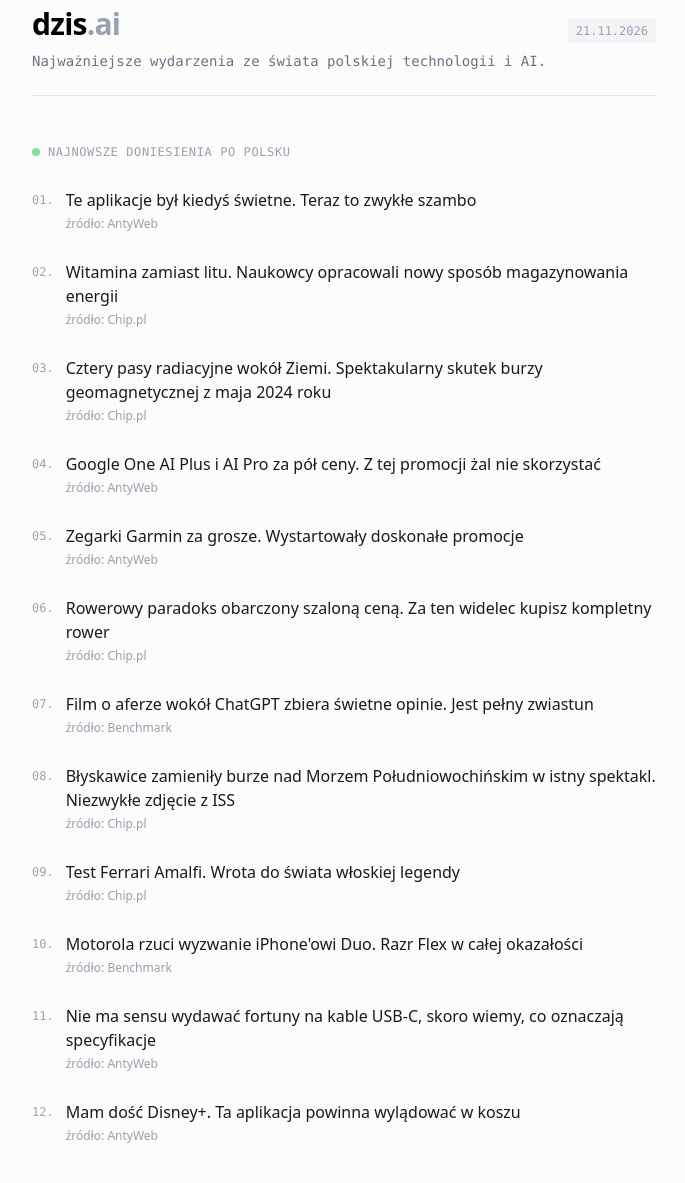
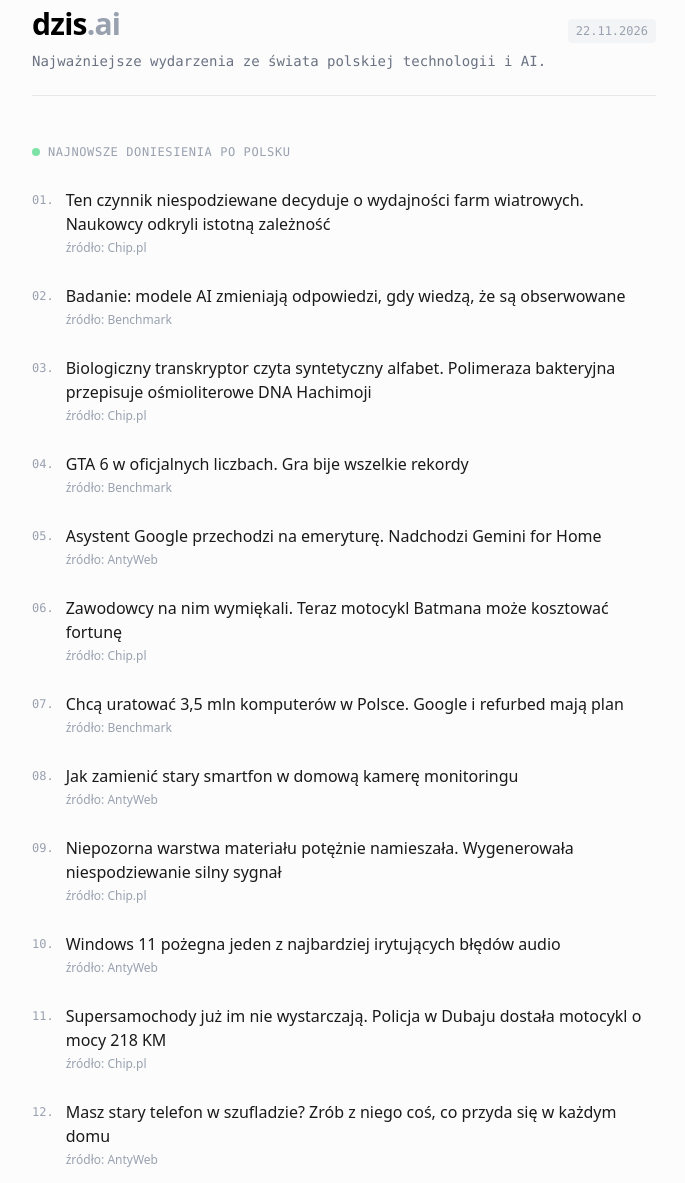
Before and after one commit to pmenclewicz/dzis-ai, a plain HTML site: page index.html in a window 1280 px wide. Shown: the part 58-1241 px from the top of the page, without its empty margins (296-981 px from the left). Drawn offline with nearby package versions, Linux system fonts and the light colour scheme.

Commit message:
Automatyczna aktualizacja: Sun Nov 22 13:58:09 UTC 2026

```diff
--- a/index.html
+++ b/index.html
@@ -11,7 +11,7 @@
         <header class="mb-12 border-b border-gray-200 pb-6">
             <div class="flex justify-between items-baseline">
                 <h1 class="text-3xl font-black tracking-tight text-black">dzis<span class="text-gray-400">.ai</span></h1>
-                <span class="text-xs font-mono text-gray-400 bg-gray-100 px-2 py-1 rounded">21.11.2026</span>
+                <span class="text-xs font-mono text-gray-400 bg-gray-100 px-2 py-1 rounded">22.11.2026</span>
             </div>
             <p class="text-sm text-gray-500 mt-2 font-mono">Najważniejsze wydarzenia ze świata polskiej technologii i AI.</p>
         </header>
@@ -24,11 +24,59 @@
                 <ul class="space-y-1">
 
             <li>
-                <a href="https://antyweb.pl/te-aplikacje-byl-kiedys-swietne-teraz-to-zwykle-szambo" target="_blank" class="block group py-3 border-b border-gray-100 last:border-0">
+                <a href="https://www.chip.pl/2026/11/wydajnosc-farm-wiatrowych-czynnik-chmury" target="_blank" class="block group py-3 border-b border-gray-100 last:border-0">
                     <div class="flex items-start">
                         <span class="text-gray-400 font-mono text-xs mr-3 mt-1">01.</span>
                         <div>
-                            <span class="group-hover:text-black text-[#1a1a1a] text-base font-medium transition-colors duration-200">Te aplikacje był kiedyś świetne. Teraz to zwykłe szambo</span>
+                            <span class="group-hover:text-black text-[#1a1a1a] text-base font-medium transition-colors duration-200">Ten czynnik niespodziewane decyduje o wydajności farm wiatrowych. Naukowcy odkryli istotną zależność</span>
+                            <span class="block text-xs text-gray-400 mt-1">źródło: Chip.pl</span>
+                        </div>
+                    </div>
+                </a>
+            </li>
+
+            <li>
+                <a href="https://www.benchmark.pl/badanie-modele-ai-zmieniaja-odpowiedzi-gdy-wiedza-ze-sa-obserwowane-7351665071802368a" target="_blank" class="block group py-3 border-b border-gray-100 last:border-0">
+                    <div class="flex items-start">
+                        <span class="text-gray-400 font-mono text-xs mr-3 mt-1">02.</span>
+                        <div>
+                            <span class="group-hover:text-black text-[#1a1a1a] text-base font-medium transition-colors duration-200">Badanie: modele AI zmieniają odpowiedzi, gdy wiedzą, że są obserwowane</span>
+                            <span class="block text-xs text-gray-400 mt-1">źródło: Benchmark</span>
+                        </div>
+                    </div>
+                </a>
+            </li>
+
+            <li>
+                <a href="https://www.chip.pl/2026/11/biologiczny-transkryptor-czyta-syntetyczny-alfabet-polimeraza-bakteryjna-przepisuje-osmioliterowe-dna-hachimoji" target="_blank" class="block group py-3 border-b border-gray-100 last:border-0">
+                    <div class="flex items-start">
+                        <span class="text-gray-400 font-mono text-xs mr-3 mt-1">03.</span>
+                        <div>
+                            <span class="group-hover:text-black text-[#1a1a1a] text-base font-medium transition-colors duration-200">Biologiczny transkryptor czyta syntetyczny alfabet. Polimeraza bakteryjna przepisuje ośmioliterowe DNA Hachimoji</span>
+                            <span class="block text-xs text-gray-400 mt-1">źródło: Chip.pl</span>
+                        </div>
+                    </div>
+                </a>
+            </li>
+
+            <li>
+                <a href="https://www.benchmark.pl/gta-6-w-oficjalnych-liczbach-gra-bije-wszelkie-rekordy-7353744560527392a" target="_blank" class="block group py-3 border-b border-gray-100 last:border-0">
+                    <div class="flex items-start">
+                        <span class="text-gray-400 font-mono text-xs mr-3 mt-1">04.</span>
+                        <div>
+                            <span class="group-hover:text-black text-[#1a1a1a] text-base font-medium transition-colors duration-200">GTA 6 w oficjalnych liczbach. Gra bije wszelkie rekordy</span>
+                            <span class="block text-xs text-gray-400 mt-1">źródło: Benchmark</span>
+                        </div>
+                    </div>
+                </a>
+            </li>
+
+            <li>
+                <a href="https://antyweb.pl/asystent-google-przechodzi-na-emeryture-nadchodzi-gemini-for-home" target="_blank" class="block group py-3 border-b border-gray-100 last:border-0">
+                    <div class="flex items-start">
+                        <span class="text-gray-400 font-mono text-xs mr-3 mt-1">05.</span>
+                        <div>
+                            <span class="group-hover:text-black text-[#1a1a1a] text-base font-medium transition-colors duration-200">Asystent Google przechodzi na emeryturę. Nadchodzi Gemini for Home</span>
                             <span class="block text-xs text-gray-400 mt-1">źródło: AntyWeb</span>
                         </div>
                     </div>
@@ -36,11 +84,11 @@
             </li>
 
             <li>
-                <a href="https://www.chip.pl/2026/11/witamina-b12-zamiast-litu-akumulator" target="_blank" class="block group py-3 border-b border-gray-100 last:border-0">
+                <a href="https://www.chip.pl/2026/11/motocykl-batmana-batpod-aucja" target="_blank" class="block group py-3 border-b border-gray-100 last:border-0">
                     <div class="flex items-start">
-                        <span class="text-gray-400 font-mono text-xs mr-3 mt-1">02.</span>
+                        <span class="text-gray-400 font-mono text-xs mr-3 mt-1">06.</span>
                         <div>
-                            <span class="group-hover:text-black text-[#1a1a1a] text-base font-medium transition-colors duration-200">Witamina zamiast litu. Naukowcy opracowali nowy sposób magazynowania energii</span>
+                            <span class="group-hover:text-black text-[#1a1a1a] text-base font-medium transition-colors duration-200">Zawodowcy na nim wymiękali. Teraz motocykl Batmana może kosztować fortunę</span>
                             <span class="block text-xs text-gray-400 mt-1">źródło: Chip.pl</span>
                         </div>
                     </div>
@@ -48,11 +96,35 @@
             </li>
 
             <li>
-                <a href="https://www.chip.pl/2026/11/cztery-pasy-radiacyjne-wokol-ziemi-spektakularny-skutek-burzy-geomagnetycznej-z-maja-2024-roku" target="_blank" class="block group py-3 border-b border-gray-100 last:border-0">
+                <a href="https://www.benchmark.pl/chca-uratowac-3-5-mln-komputerow-w-polsce-google-i-refurbed-maja-plan-7353730751784992a" target="_blank" class="block group py-3 border-b border-gray-100 last:border-0">
                     <div class="flex items-start">
-                        <span class="text-gray-400 font-mono text-xs mr-3 mt-1">03.</span>
+                        <span class="text-gray-400 font-mono text-xs mr-3 mt-1">07.</span>
                         <div>
-                            <span class="group-hover:text-black text-[#1a1a1a] text-base font-medium transition-colors duration-200">Cztery pasy radiacyjne wokół Ziemi. Spektakularny skutek burzy geomagnetycznej z maja 2024 roku</span>
+                            <span class="group-hover:text-black text-[#1a1a1a] text-base font-medium transition-colors duration-200">Chcą uratować 3,5 mln komputerów w Polsce. Google i refurbed mają plan</span>
+                            <span class="block text-xs text-gray-400 mt-1">źródło: Benchmark</span>
+                        </div>
+                    </div>
+                </a>
+            </li>
+
+            <li>
+                <a href="https://antyweb.pl/jak-zamienic-stary-smartfon-w-domowa-kamere-monitoringu" target="_blank" class="block group py-3 border-b border-gray-100 last:border-0">
+                    <div class="flex items-start">
+                        <span class="text-gray-400 font-mono text-xs mr-3 mt-1">08.</span>
+                        <div>
+                            <span class="group-hover:text-black text-[#1a1a1a] text-base font-medium transition-colors duration-200">Jak zamienić stary smartfon w domową kamerę monitoringu</span>
+                            <span class="block text-xs text-gray-400 mt-1">źródło: AntyWeb</span>
+                        </div>
+                    </div>
+                </a>
+            </li>
+
+            <li>
+                <a href="https://www.chip.pl/2026/11/niespodziewanie-silny-sygnal-warstwa-materialu" target="_blank" class="block group py-3 border-b border-gray-100 last:border-0">
+                    <div class="flex items-start">
+                        <span class="text-gray-400 font-mono text-xs mr-3 mt-1">09.</span>
+                        <div>
+                            <span class="group-hover:text-black text-[#1a1a1a] text-base font-medium transition-colors duration-200">Niepozorna warstwa materiału potężnie namieszała. Wygenerowała niespodziewanie silny sygnał</span>
                             <span class="block text-xs text-gray-400 mt-1">źródło: Chip.pl</span>
                         </div>
                     </div>
@@ -60,11 +132,11 @@
             </li>
 
             <li>
-                <a href="https://antyweb.pl/google-one-ai-plus-i-ai-pro-za-pol-ceny-z-tej-promocji-zal-nie-skorzystac" target="_blank" class="block group py-3 border-b border-gray-100 last:border-0">
+                <a href="https://antyweb.pl/windows-11-pozegna-jeden-z-najbardziej-irytujacych-bledow-audio" target="_blank" class="block group py-3 border-b border-gray-100 last:border-0">
                     <div class="flex items-start">
-                        <span class="text-gray-400 font-mono text-xs mr-3 mt-1">04.</span>
+                        <span class="text-gray-400 font-mono text-xs mr-3 mt-1">10.</span>
                         <div>
-                            <span class="group-hover:text-black text-[#1a1a1a] text-base font-medium transition-colors duration-200">Google One AI Plus i AI Pro za pół ceny. Z tej promocji żal nie skorzystać</span>
+                            <span class="group-hover:text-black text-[#1a1a1a] text-base font-medium transition-colors duration-200">Windows 11 pożegna jeden z najbardziej irytujących błędów audio</span>
                             <span class="block text-xs text-gray-400 mt-1">źródło: AntyWeb</span>
                         </div>
                     </div>
@@ -72,23 +144,11 @@
             </li>
 
             <li>
-                <a href="https://antyweb.pl/zegarki-garmin-za-grosze-wystartowaly-doskonale-promocje" target="_blank" class="block group py-3 border-b border-gray-100 last:border-0">
+                <a href="https://www.chip.pl/2026/11/dubaj-policja-supermotocykl-bmw-m-1000-rr" target="_blank" class="block group py-3 border-b border-gray-100 last:border-0">
                     <div class="flex items-start">
-                        <span class="text-gray-400 font-mono text-xs mr-3 mt-1">05.</span>
+                        <span class="text-gray-400 font-mono text-xs mr-3 mt-1">11.</span>
                         <div>
-                            <span class="group-hover:text-black text-[#1a1a1a] text-base font-medium transition-colors duration-200">Zegarki Garmin za grosze. Wystartowały doskonałe promocje</span>
-                            <span class="block text-xs text-gray-400 mt-1">źródło: AntyWeb</span>
-                        </div>
-                    </div>
-                </a>
-            </li>
-
-            <li>
-                <a href="https://www.chip.pl/2026/11/karbonowy-widelec-rowerowy-intend-unicorn-edge-infinity-wc" target="_blank" class="block group py-3 border-b border-gray-100 last:border-0">
-                    <div class="flex items-start">
-                        <span class="text-gray-400 font-mono text-xs mr-3 mt-1">06.</span>
-                        <div>
-                            <span class="group-hover:text-black text-[#1a1a1a] text-base font-medium transition-colors duration-200">Rowerowy paradoks obarczony szaloną ceną. Za ten widelec kupisz kompletny rower</span>
+                            <span class="group-hover:text-black text-[#1a1a1a] text-base font-medium transition-colors duration-200">Supersamochody już im nie wystarczają. Policja w Dubaju dostała motocykl o mocy 218 KM</span>
                             <span class="block text-xs text-gray-400 mt-1">źródło: Chip.pl</span>
                         </div>
                     </div>
@@ -96,71 +156,11 @@
             </li>
 
             <li>
-                <a href="https://www.benchmark.pl/film-o-aferze-wokol-chatgpt-zbiera-swietne-opinie-jest-pelny-zwiastun-7353380877150208a" target="_blank" class="block group py-3 border-b border-gray-100 last:border-0">
-                    <div class="flex items-start">
-                        <span class="text-gray-400 font-mono text-xs mr-3 mt-1">07.</span>
-                        <div>
-                            <span class="group-hover:text-black text-[#1a1a1a] text-base font-medium transition-colors duration-200">Film o aferze wokół ChatGPT zbiera świetne opinie. Jest pełny zwiastun</span>
-                            <span class="block text-xs text-gray-400 mt-1">źródło: Benchmark</span>
-                        </div>
-                    </div>
-                </a>
-            </li>
-
-            <li>
-                <a href="https://www.chip.pl/2026/11/blyskawice-morze-poludniowochinskie-iss-zdjecie" target="_blank" class="block group py-3 border-b border-gray-100 last:border-0">
-                    <div class="flex items-start">
-                        <span class="text-gray-400 font-mono text-xs mr-3 mt-1">08.</span>
-                        <div>
-                            <span class="group-hover:text-black text-[#1a1a1a] text-base font-medium transition-colors duration-200">Błyskawice zamieniły burze nad Morzem Południowochińskim w istny spektakl. Niezwykłe zdjęcie z ISS</span>
-                            <span class="block text-xs text-gray-400 mt-1">źródło: Chip.pl</span>
-                        </div>
-                    </div>
-                </a>
-            </li>
-
-            <li>
-                <a href="https://www.chip.pl/2026/11/ferrari-amalfi-test-recenzja" target="_blank" class="block group py-3 border-b border-gray-100 last:border-0">
-                    <div class="flex items-start">
-                        <span class="text-gray-400 font-mono text-xs mr-3 mt-1">09.</span>
-                        <div>
-                            <span class="group-hover:text-black text-[#1a1a1a] text-base font-medium transition-colors duration-200">Test Ferrari Amalfi. Wrota do świata włoskiej legendy</span>
-                            <span class="block text-xs text-gray-400 mt-1">źródło: Chip.pl</span>
-                        </div>
-                    </div>
-                </a>
-            </li>
-
-            <li>
-                <a href="https://www.benchmark.pl/motorola-rzuci-wyzwanie-iphoneowi-duo-razr-flex-w-calej-okazalosci-7353366899750912a" target="_blank" class="block group py-3 border-b border-gray-100 last:border-0">
-                    <div class="flex items-start">
-                        <span class="text-gray-400 font-mono text-xs mr-3 mt-1">10.</span>
-                        <div>
-                            <span class="group-hover:text-black text-[#1a1a1a] text-base font-medium transition-colors duration-200">Motorola rzuci wyzwanie iPhone'owi Duo. Razr Flex w całej okazałości</span>
-                            <span class="block text-xs text-gray-400 mt-1">źródło: Benchmark</span>
-                        </div>
-                    </div>
-                </a>
-            </li>
-
-            <li>
-                <a href="https://antyweb.pl/nie-ma-sensu-wydawac-fortuny-na-kable-usb-c-skoro-wiemy-co-oznaczaja-specyfikacje" target="_blank" class="block group py-3 border-b border-gray-100 last:border-0">
-                    <div class="flex items-start">
-                        <span class="text-gray-400 font-mono text-xs mr-3 mt-1">11.</span>
-                        <div>
-                            <span class="group-hover:text-black text-[#1a1a1a] text-base font-medium transition-colors duration-200">Nie ma sensu wydawać fortuny na kable USB-C, skoro wiemy, co oznaczają specyfikacje</span>
-                            <span class="block text-xs text-gray-400 mt-1">źródło: AntyWeb</span>
-                        </div>
-                    </div>
-                </a>
-            </li>
-
-            <li>
-                <a href="https://antyweb.pl/mam-dosc-disney-ta-aplikacja-powinna-wyladowac-w-koszu" target="_blank" class="block group py-3 border-b border-gray-100 last:border-0">
+                <a href="https://antyweb.pl/stary-smartfon-moze-zastapic-kamere-monitoringu" target="_blank" class="block group py-3 border-b border-gray-100 last:border-0">
                     <div class="flex items-start">
                         <span class="text-gray-400 font-mono text-xs mr-3 mt-1">12.</span>
                         <div>
-                            <span class="group-hover:text-black text-[#1a1a1a] text-base font-medium transition-colors duration-200">Mam dość Disney+. Ta aplikacja powinna wylądować w koszu</span>
+                            <span class="group-hover:text-black text-[#1a1a1a] text-base font-medium transition-colors duration-200">Masz stary telefon w szufladzie? Zrób z niego coś, co przyda się w każdym domu</span>
                             <span class="block text-xs text-gray-400 mt-1">źródło: AntyWeb</span>
                         </div>
                     </div>
```
